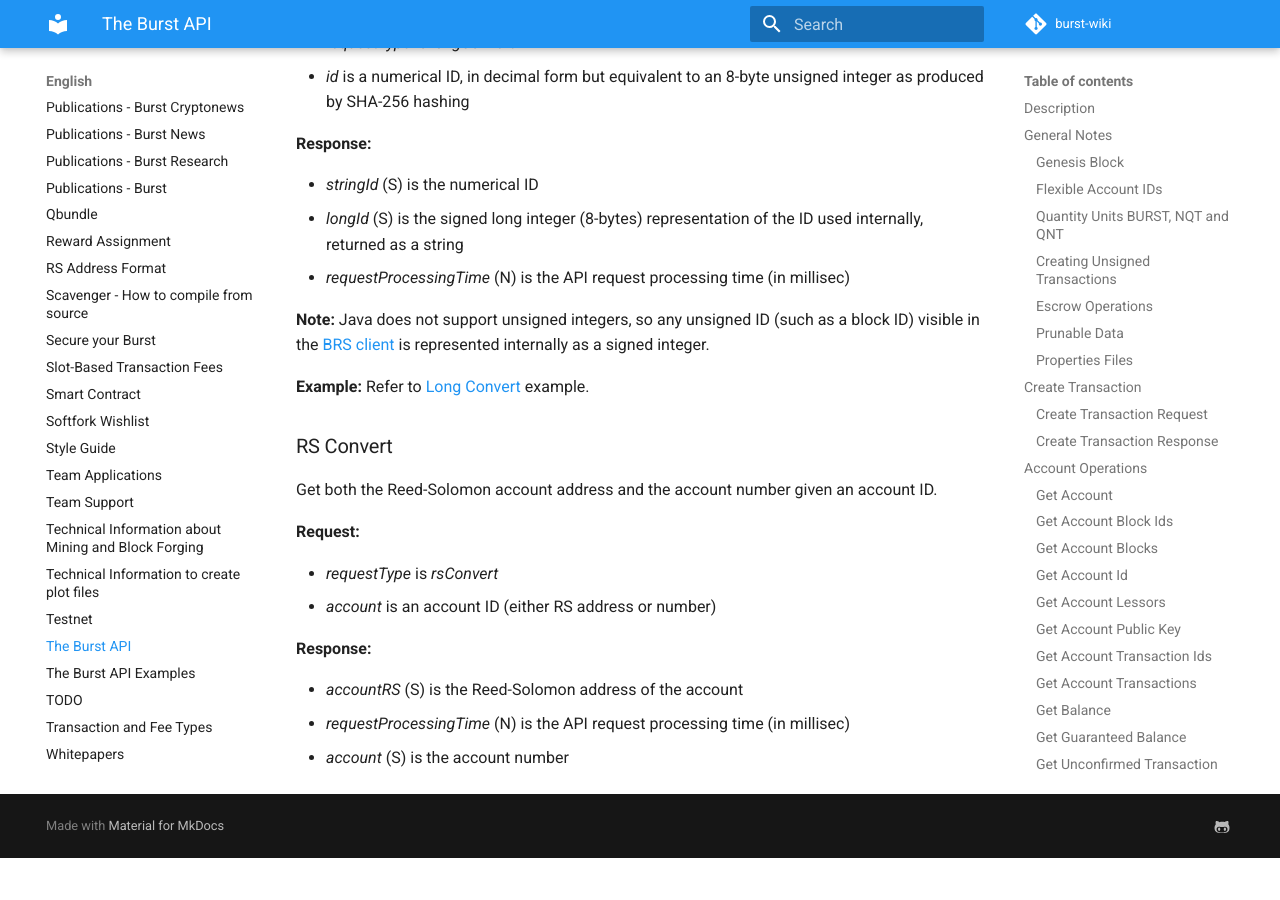
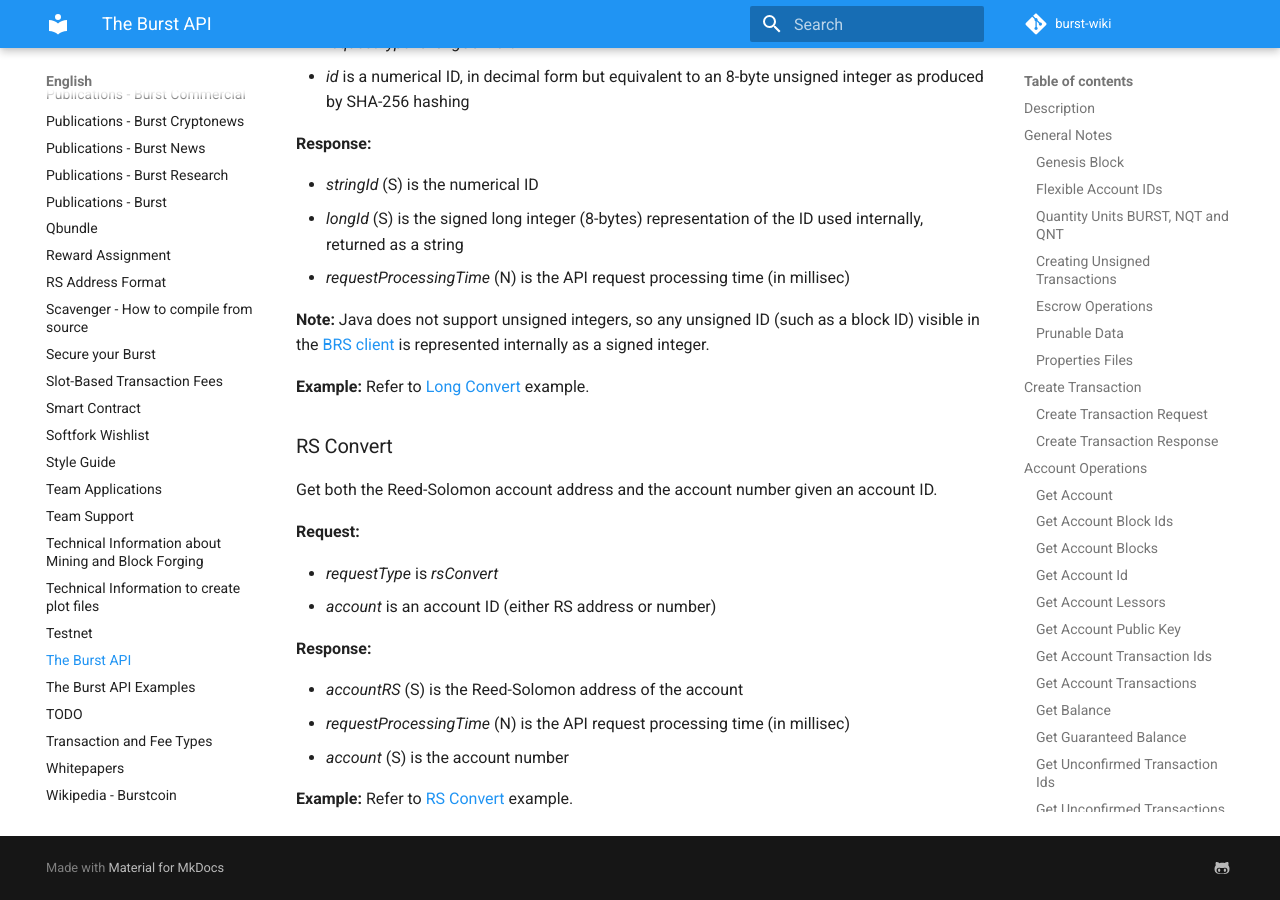
Before and after one commit to burst-apps-team/burst-wiki, an MkDocs documentation site: the page built from docs/en/the-burst-api.md, in a window 1280 px wide and 900 px high, scrolled down 56416 px. Built offline with MkDocs 1.6.1 and Material for MkDocs 9.7.7, drawn with Linux system fonts in a browser that asks for light colours; comment, search, counter and statistics services are not loaded; old or Windows-style settings are respelled for this version of MkDocs; before the commit the page ends 57274 px from its top, so only the background shows below that.

Commit message:
returned line at end file

```diff
--- a/docs/en/the-burst-api.md
+++ b/docs/en/the-burst-api.md
@@ -1857,3 +1857,5 @@ Get both the Reed-Solomon account address and the account number given an accoun
 -   *accountRS* (S) is the Reed-Solomon address of the account
 -   *requestProcessingTime* (N) is the API request processing time (in millisec)
 -   *account* (S) is the account number
+
+**Example:** Refer to [RS Convert](the-burst-api-examples.md#rs-convert) example.
```
